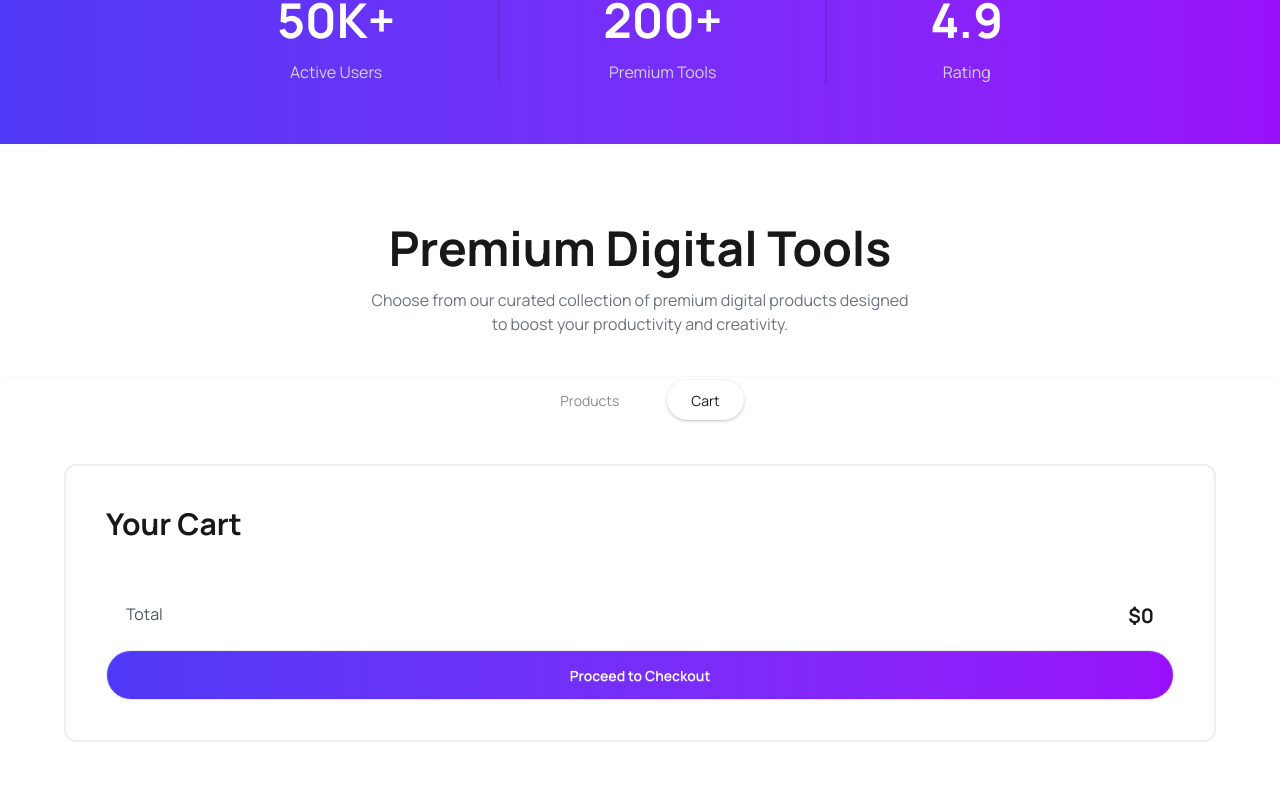
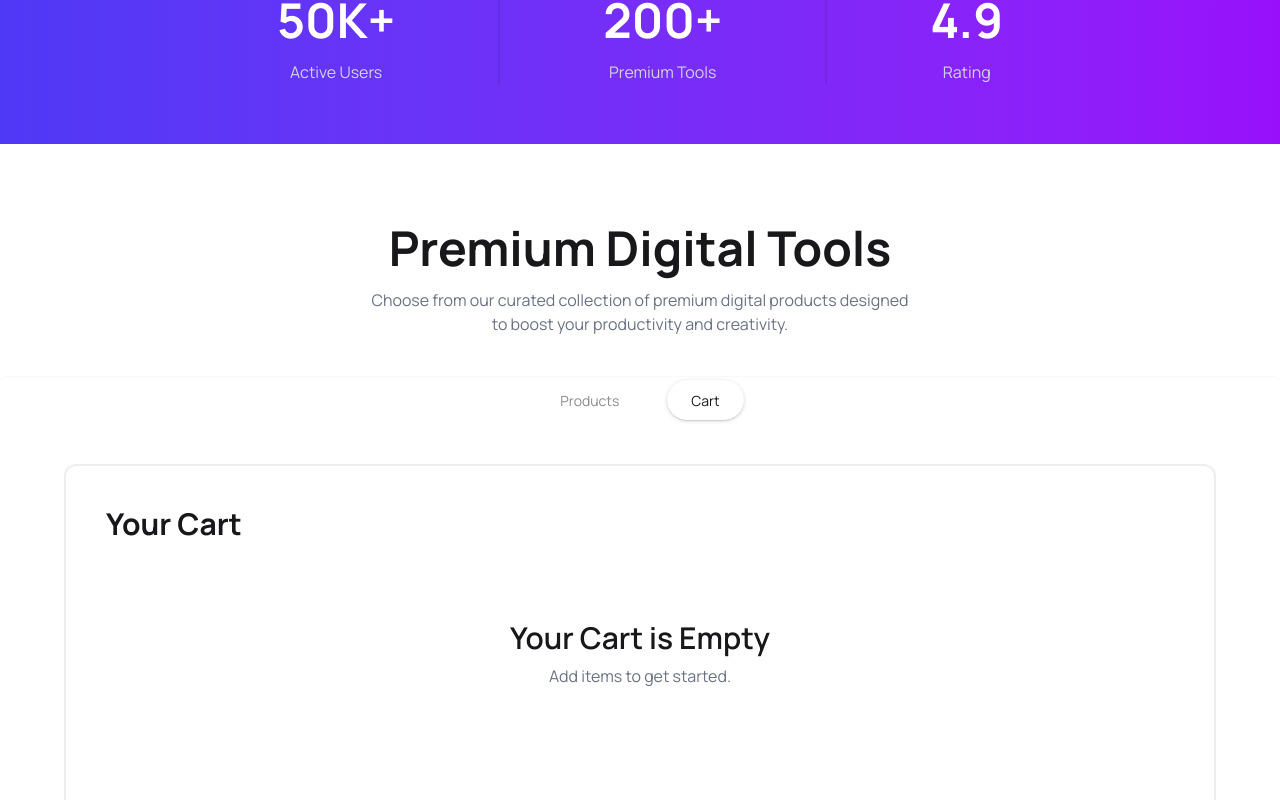
Before and after one commit to nayan12dey/Digitools-Platform, a React (Vite) app: page / in a window 1280 px wide. Both pictures are taken after a click on the radio button "Cart". Shown: the part 761-1561 px from the top of the page. Built offline with nearby package versions, Linux system fonts and the light colour scheme.

Commit message:
Add checkout and remove item functionality to Cart

```diff
--- a/src/component/Cart.jsx
+++ b/src/component/Cart.jsx
@@ -7,8 +7,17 @@ const Cart = ({ carts, setCarts }) => {
     const totalPrice = carts.reduce((sum, cart) => sum + cart.price, 0);
     // console.log(totalPrice)
 
-    const cardDelete = () => {
+    const cardCheckout = () => {
         setCarts([]);
+    }
+
+    const removeCard = (cartItem) => {
+        console.log("cart deleted", cartItem);
+
+        const filteredArray = carts.filter(cart => cart.id !== cartItem.id)
+        console.log(filteredArray);
+
+        setCarts(filteredArray);
     }
 
 
@@ -20,7 +29,13 @@ const Cart = ({ carts, setCarts }) => {
                 <h2 className='text-3xl font-bold'>Your Cart</h2>
             </div>
 
-
+            {
+                carts.length === 0 ? <div className="flex flex-col items-center justify-center h-[30vh] text-center">
+  <h1 className="text-3xl font-semibold mb-2">Your Cart is Empty</h1>
+  <p className="text-gray-500 mb-4">Add items to get started.</p>
+  </div>
+                    : (
+                        <>
                             <div className="space-y-5 mt-10">
                                 {carts.map((cart) => (
                                     <div className="flex items-center justify-between bg-[#F9FAFC] rounded-lg p-3" key={cart.id}>
@@ -40,7 +55,7 @@ const Cart = ({ carts, setCarts }) => {
 
                                         <div className="flex justify-between gap-10">
 
-                            <button className='btn rounded-full bg-base-100 text-red-500'>Remove</button>
+                                            <button onClick={() => removeCard(cart)} className='btn rounded-full bg-base-100 text-red-500'>Remove</button>
 
 
                                         </div>
@@ -55,7 +70,13 @@ const Cart = ({ carts, setCarts }) => {
                                 <div className='text-xl font-bold'>${totalPrice}</div>
                             </div>
 
-            <button onClick={cardDelete} className='btn bg-linear-to-r from-[#4F39F6] to-purple-600 text-white rounded-full w-full p-6'>Proceed to Checkout</button>
+                            <button onClick={cardCheckout} className='btn bg-linear-to-r from-[#4F39F6] to-purple-600 text-white rounded-full w-full p-6'>Proceed to Checkout</button>
+                        </>
+                    )
+            }
+
+
+
 
 
         </div>
--- a/src/component/ProductCard.jsx
+++ b/src/component/ProductCard.jsx
@@ -42,7 +42,7 @@ const ProductCard = ({ product, carts, setCarts}) => {
                         }
                     </ul>
                     <div className="mt-6">
-                        <button onClick={handleBuy} className="btn bg-linear-to-r from-[#4F39F6] to-purple-600 text-white rounded-full btn-block">{isBuy ? "Bought" : "Buy Now"}</button>
+                        <button onClick={handleBuy} className="btn bg-linear-to-r from-[#4F39F6] to-purple-600 text-white rounded-full btn-block">{isBuy ? "Added on the cart" : "Buy Now"}</button>
                     </div>
                 </div>
             </div>
```
Lines whose indentation alone changed are shown as unchanged.
